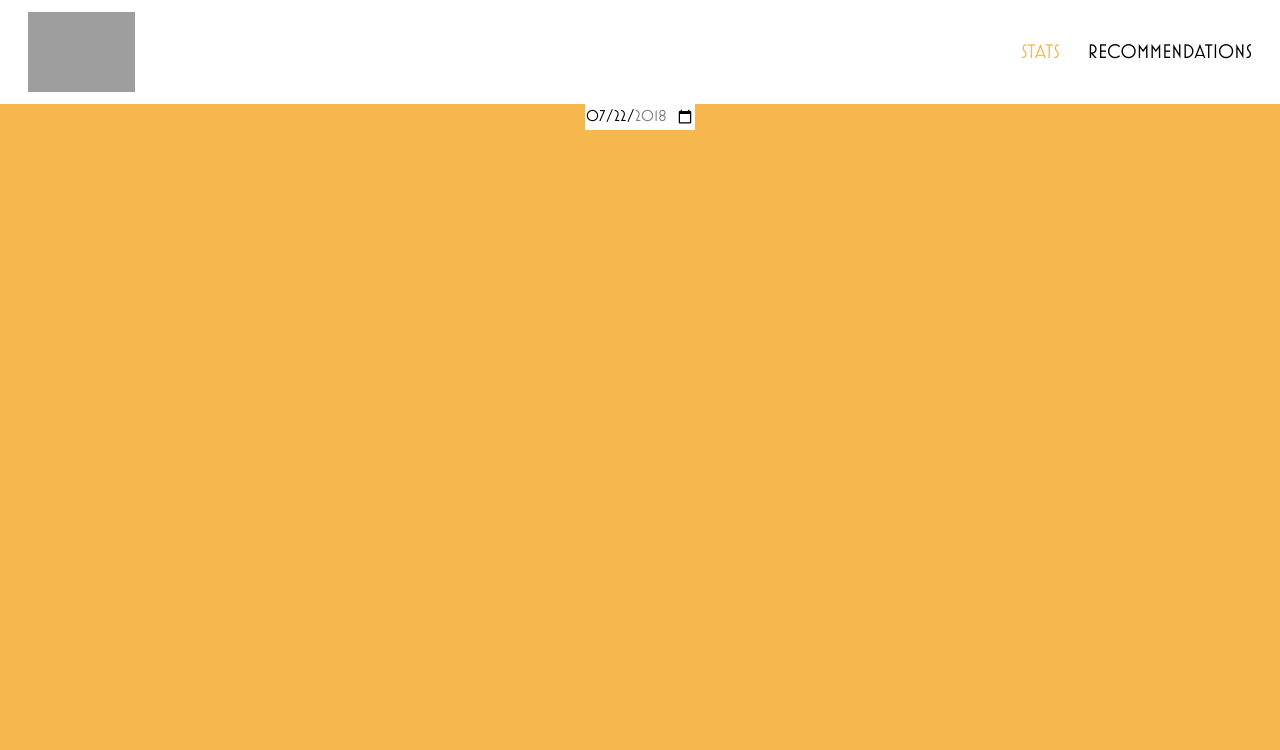
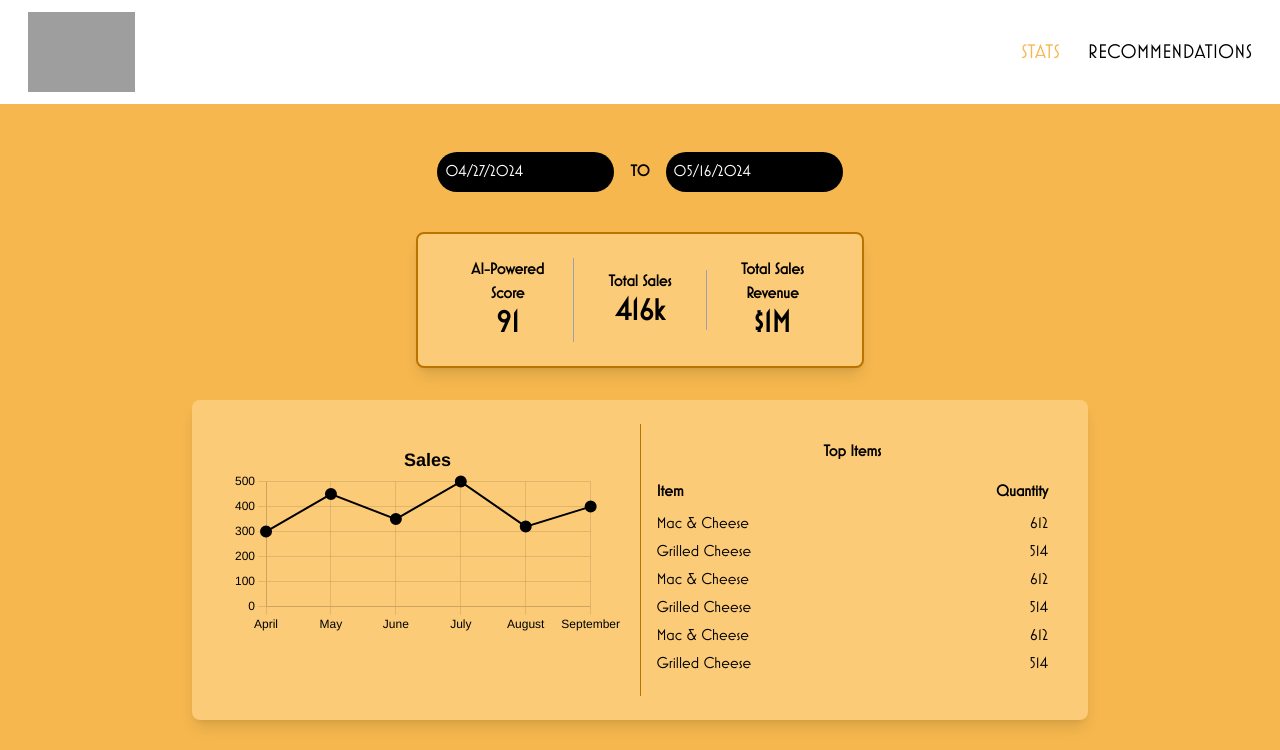
Before and after one commit to minim0no/tamu-datathon-24, a React (Vite) app in the folder ronis-dashboard/: page / in a window 1280 px wide. Shown: the top 750 px of the page. Built offline with nearby package versions, Linux system fonts and the light colour scheme; grey boxes are pictures that could not be loaded.

Commit message:
BArs for data

```diff
--- a/ronis-dashboard/src/pages/Statistics.jsx
+++ b/ronis-dashboard/src/pages/Statistics.jsx
@@ -1,14 +1,172 @@
-export default function Statistics() {
+import React, { useState } from "react";
+import DatePicker from "react-datepicker";
+import "react-datepicker/dist/react-datepicker.css";
+import { Line, Bar } from "react-chartjs-2";
+import {
+    Chart as ChartJS,
+    LineElement,
+    BarElement,
+    CategoryScale,
+    LinearScale,
+    PointElement,
+    Title,
+    Tooltip,
+    Legend,
+} from "chart.js";
+
+ChartJS.register(LineElement, BarElement, CategoryScale, LinearScale, PointElement, Title, Tooltip, Legend);
+
+export default function Dashboard() {
+    const [startDate, setStartDate] = useState(new Date("2024-04-27"));
+    const [endDate, setEndDate] = useState(new Date("2024-05-16"));
+
+    // Fixed sales data for the line chart
+    const salesData = [300, 450, 350, 500, 320, 400];
+    const chartData = {
+        labels: ["April", "May", "June", "July", "August", "September"],
+        datasets: [
+            {
+                label: "Sales",
+                data: salesData,
+                borderColor: "#000",
+                backgroundColor: "#FCCB77",
+                pointBackgroundColor: "#000",
+                borderWidth: 2,
+                pointRadius: 5,
+                pointHoverRadius: 7,
+            },
+        ],
+    };
+    const chartOptions = {
+        responsive: true,
+        plugins: {
+            legend: { display: false },
+            title: { display: true, text: "Sales", color: "#000", font: { size: 18 } },
+        },
+        scales: {
+            x: { ticks: { color: "#000" } },
+            y: { beginAtZero: true, ticks: { color: "#000" } },
+        },
+        animation: {
+            duration: 1000, // Animation duration in milliseconds
+            easing: "easeOutBounce", // Easing function for the animation
+        },
+    };
+
+    const topItems = [
+        { name: "Mac & Cheese", quantity: 612 },
+        { name: "Grilled Cheese", quantity: 514 },
+        { name: "Mac & Cheese", quantity: 612 },
+        { name: "Grilled Cheese", quantity: 514 },
+        { name: "Mac & Cheese", quantity: 612 },
+        { name: "Grilled Cheese", quantity: 514 },
+    ];
+
+    // Shared data for each bar chart with random values for demonstration
+    const months = ["April", "May", "June", "July", "August"];
+    const randomData = () => months.map(() => Math.floor(Math.random() * 600));
+
+    const barChartOptions = {
+        responsive: true,
+        plugins: { legend: { display: false } },
+        indexAxis: 'y',
+        scales: {
+            x: { beginAtZero: true, ticks: { color: "#000" } },
+            y: { ticks: { color: "#000" } },
+        },
+        animation: {
+            duration: 1500, // Animation duration in milliseconds
+            easing: "easeInOutQuad", // Easing function for the animation
+        },
+    };
+
+    const barChartDataTemplate = {
+        labels: months,
+        datasets: [
+            {
+                data: randomData(),
+                backgroundColor: "#000",
+                borderColor: "#000",
+                borderWidth: 1,
+            },
+        ],
+    };
+
     return (
-        <div className="flex flex-col items-center justify-center bg-primary">
-            <input
-                type="date"
-                id="start"
-                name="trip-start"
-                value="2018-07-22"
-                min="2018-01-01"
-                max="2018-12-31"
-            />
+        <div className="flex flex-col items-center justify-start min-h-screen p-6 pt-12" style={{ backgroundColor: "#F5B74E" }}>
+            {/* Date Picker */}
+            <div className="flex items-center gap-4 mb-4">
+                <div className="bg-black text-white p-2 rounded-full">
+                    <DatePicker
+                        selected={startDate}
+                        onChange={(date) => setStartDate(date)}
+                        selectsStart
+                        startDate={startDate}
+                        endDate={endDate}
+                        dateFormat="MM/dd/yyyy"
+                        className="bg-black text-white"
+                    />
+                </div>
+                <span className="text-black font-bold">TO</span>
+                <div className="bg-black text-white p-2 rounded-full">
+                    <DatePicker
+                        selected={endDate}
+                        onChange={(date) => setEndDate(date)}
+                        selectsEnd
+                        startDate={startDate}
+                        endDate={endDate}
+                        minDate={startDate}
+                        dateFormat="MM/dd/yyyy"
+                        className="bg-black text-white"
+                    />
+                </div>
+            </div>
+
+            {/* Statistics Box */}
+            <div className="flex items-center rounded-lg p-6 shadow-lg text-center mt-6 w-3/4 max-w-md" style={{ backgroundColor: "#FCCB77", border: "2px solid #B97400" }}>
+                <div className="flex-1 border-r border-gray-400 px-4">
+                    <div className="text-black font-semibold">AI-Powered Score</div>
+                    <div className="text-3xl font-bold text-black">91</div>
+                </div>
+                <div className="flex-1 border-r border-gray-400 px-4">
+                    <div className="text-black font-semibold">Total Sales</div>
+                    <div className="text-3xl font-bold text-black">416k</div>
+                </div>
+                <div className="flex-1 px-4">
+                    <div className="text-black font-semibold">Total Sales Revenue</div>
+                    <div className="text-3xl font-bold text-black">$1M</div>
+                </div>
+            </div>
+
+            {/* Sales Chart and Top Items */}
+            <div className="flex bg-[#FCCB77] rounded-lg p-6 shadow-lg w-full max-w-4xl mt-8">
+                <div className="flex-1 p-4">
+                    <Line data={chartData} options={chartOptions} />
+                </div>
+                <div className="flex-1 p-4 border-l border-[#B97400]">
+                    <h2 className="text-center text-black font-bold mb-4">Top Items</h2>
+                    <div className="flex justify-between text-black font-semibold mb-2">
+                        <span>Item</span>
+                        <span>Quantity</span>
+                    </div>
+                    {topItems.map((item, index) => (
+                        <div key={index} className="flex justify-between text-black mb-1">
+                            <span>{item.name}</span>
+                            <span>{item.quantity}</span>
+                        </div>
+                    ))}
+                </div>
+            </div>
+
+            {/* Six Bar Charts for Categories */}
+            <div className="grid grid-cols-3 gap-8 w-full max-w-6xl mt-8">
+                {["Top Cheese", "Top Meats", "Top Toppings", "Top Drizzle", "Top Side", "Top Drink"].map((title, index) => (
+                    <div key={index} className="bg-[#FCCB77] p-6 rounded-lg shadow-lg border border-[#B97400]">
+                        <h2 className="text-center text-black font-bold mb-4">{title}</h2>
+                        <Bar data={{ ...barChartDataTemplate, datasets: [{ ...barChartDataTemplate.datasets[0], data: randomData() }] }} options={barChartOptions} />
+                    </div>
+                ))}
+            </div>
         </div>
     );
 }
```
Also changed, not shown: ronis-dashboard/package.json (+7 -1 lines), 1 other file (tests, documents, lock files or other folders).
